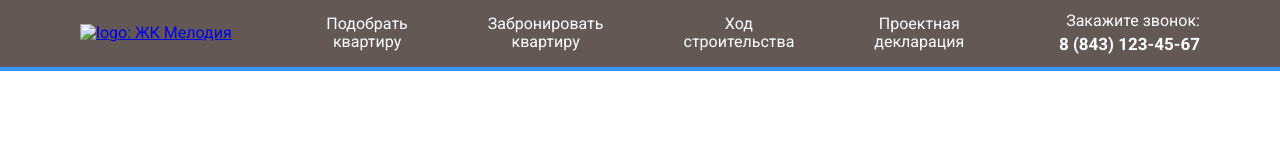
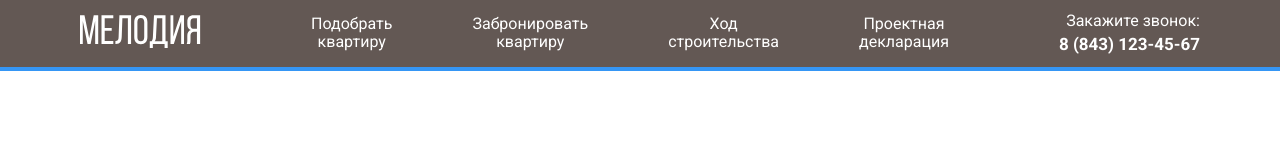
Before and after one commit to Vladmire/Melody, a plain HTML site: page index.html in a window 1280 px wide. Drawn offline with Linux system fonts and the light colour scheme; the site is published under a folder, as on GitHub Pages, so addresses that start at the root find nothing.

Commit message:
Update index.html

```diff
--- a/index.html
+++ b/index.html
@@ -15,7 +15,7 @@
   <header class="header">
     <div class="navbar">
       <a href="./index.html" class="logo-link">
-        <img src="/image/logo.svg" alt="logo: ЖК Мелодия">
+        <img src="image/logo.svg" alt="logo: ЖК Мелодия">
       </a>
       <nav class="navbar-nav">
         <ul class="navbar-menu">
```
